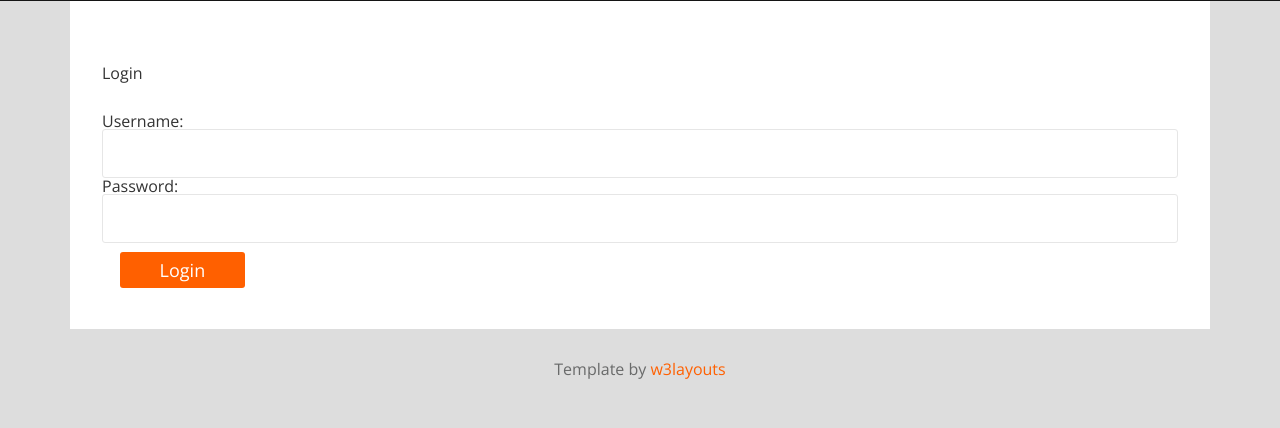
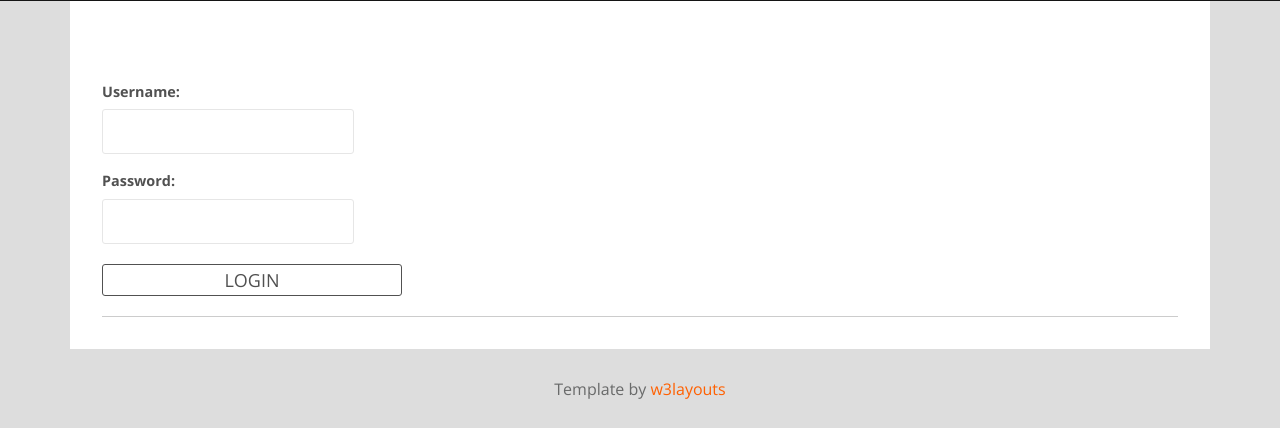
Before and after one commit to val-sytch/blog_flask, a Flask app: page /login in a window 1280 px wide. Shown: the part 372-800 px from the top of the page. Run offline with Flask 2, Linux system fonts and the light colour scheme; parts of the project's set-up code (start-up, migrations or seed data) failed here and were passed over; some libraries are stand-ins or nearby versions.

Commit message:
add style to login.html

```diff
--- a/blog/static/style.css
+++ b/blog/static/style.css
@@ -87,11 +87,14 @@ textarea{
 	width: 100%;
 	max-width: 300px;
 	display: block;
-	margin: auto;
+	margin: 0;
 	text-transform: uppercase;
 }
 .audio{
 	margin: 0 0 15px;
+}
+.error{
+    font-weight: 700;
 }
 
 
--- a/blog/templates/login.html
+++ b/blog/templates/login.html
@@ -1,18 +1,22 @@
 {% extends "layout.html" %}
 {% block body %}
-<h2>Login</h2>
-<BR>&nbsp;<BR>
+<!--<h2>Login</h2>-->
     {% if error %}
     <p class="error"><strong>Error:</strong> {{ error }}
-    <BR>&nbsp;<BR>
     {% endif %}
-<form action="{{ url_for('login') }}" method="post">
-    <dl>
-        <dt>Username:
-        <dd><input type="text" name="username">
-        <dt>Password:
-        <dd><input type="password" name="password">
-        <dd><input class="more" type="submit" value="Login">
-    </dl>
+<form action="{{ url_for('login') }}" method="post" class="add-entry">
+    <div>
+        <label for="username">
+            <span>Username:</span>
+            <input type="text" name="username" id="username">
+        </label>
+    </div>
+    <div>
+        <label>
+            <span>Password:</span>
+            <input type="password" name="password">
+        </label>
+    </div>
+        <input class="more" type="submit" value="Login">
 </form>
 {% endblock %}
```
